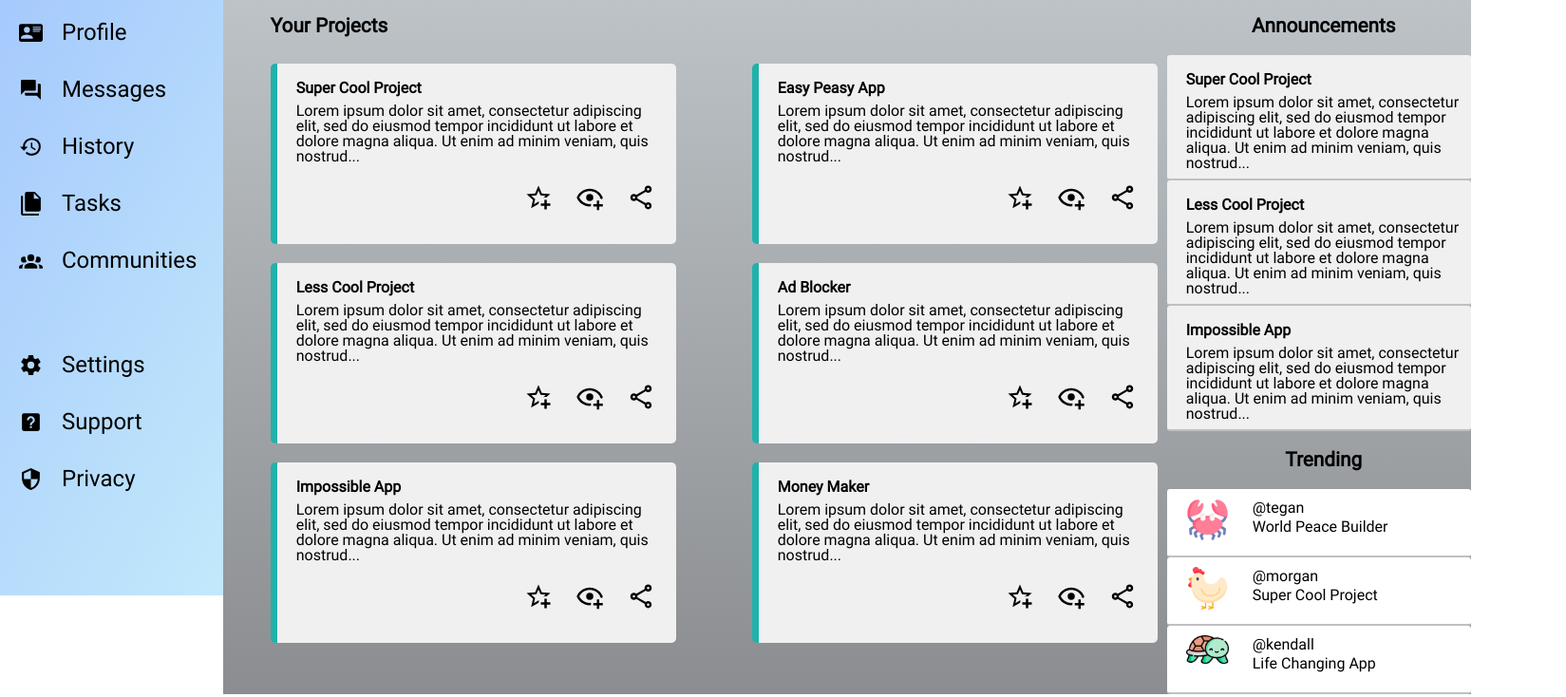
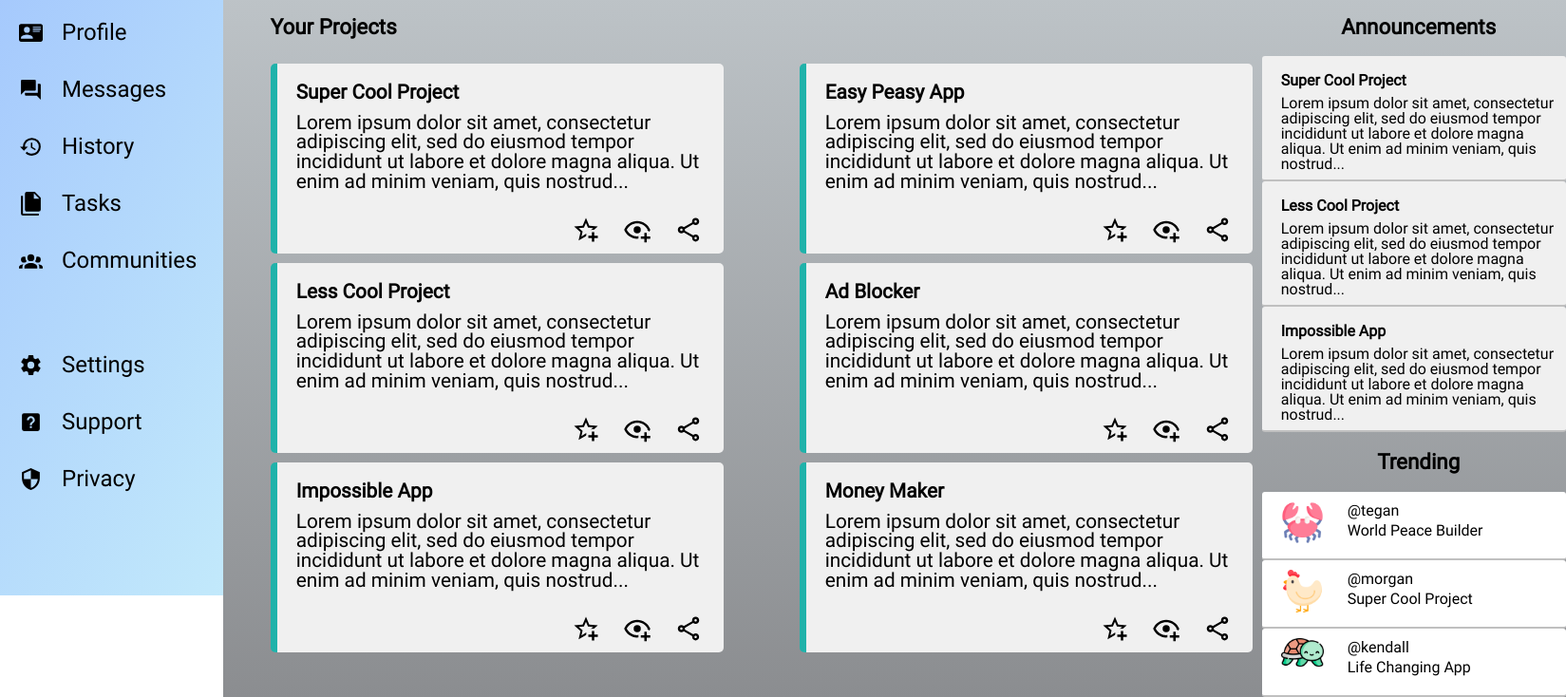
Before and after one commit to DWYLau/admin-dashboard, a plain HTML site: page index.html in a window 1280 px wide. Shown: the part 173-907 px from the top of the page at 95% size, 1649 px wide, since content can reach past the window. Drawn offline with Linux system fonts and the light colour scheme.

Commit message:
Enlarge card font size

```diff
--- a/style.css
+++ b/style.css
@@ -178,7 +178,7 @@
 .article > h1,
 .announcement > h1 {
   font-weight: bold;
-  font-size: 1.3em;
+  font-size: 1.4em;
   padding: 10px;
   margin: 10px;
   margin-left: 20px;
@@ -190,8 +190,8 @@
 }
 
 .article .card {
-  height: 170px;
-  width: 400px;
+  height: 180px;
+  width: 450px;
   text-align: left;
   color: black;
   background-color: rgb(240, 240, 240);
@@ -205,14 +205,22 @@
 
 .icon-box {
   position: relative;
-  left: 250px;
-  top: 20px;
+  left: 300px;
+  top: 25px;
 }
 
 .icon-box .icon {
   height: 30px;
   width: 30px;
   margin-right: 20px;
+}
+
+.article .title {
+  font-size: 1.3em;
+}
+
+.article p {
+  font-size: 1.3em;
 }
 
 .article .title,
```
